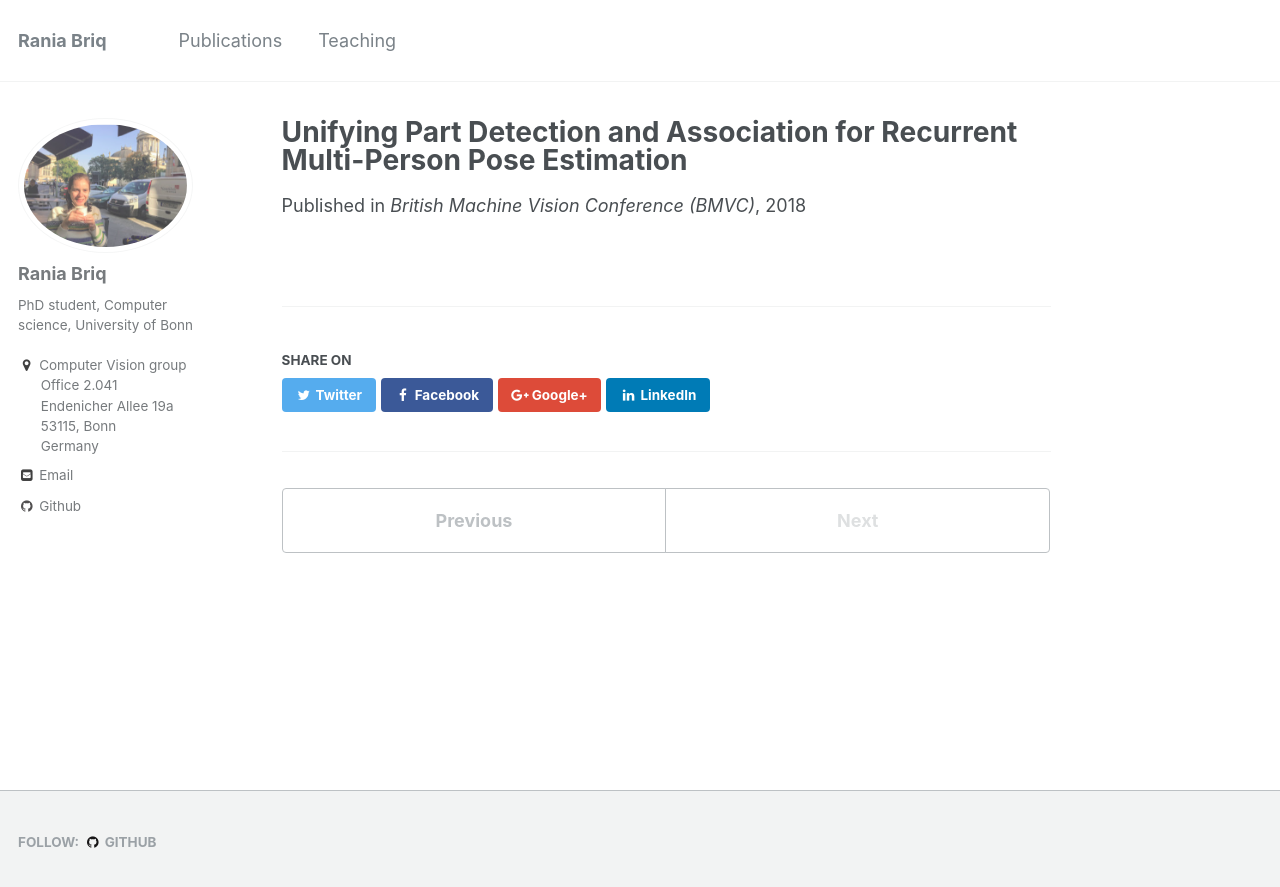
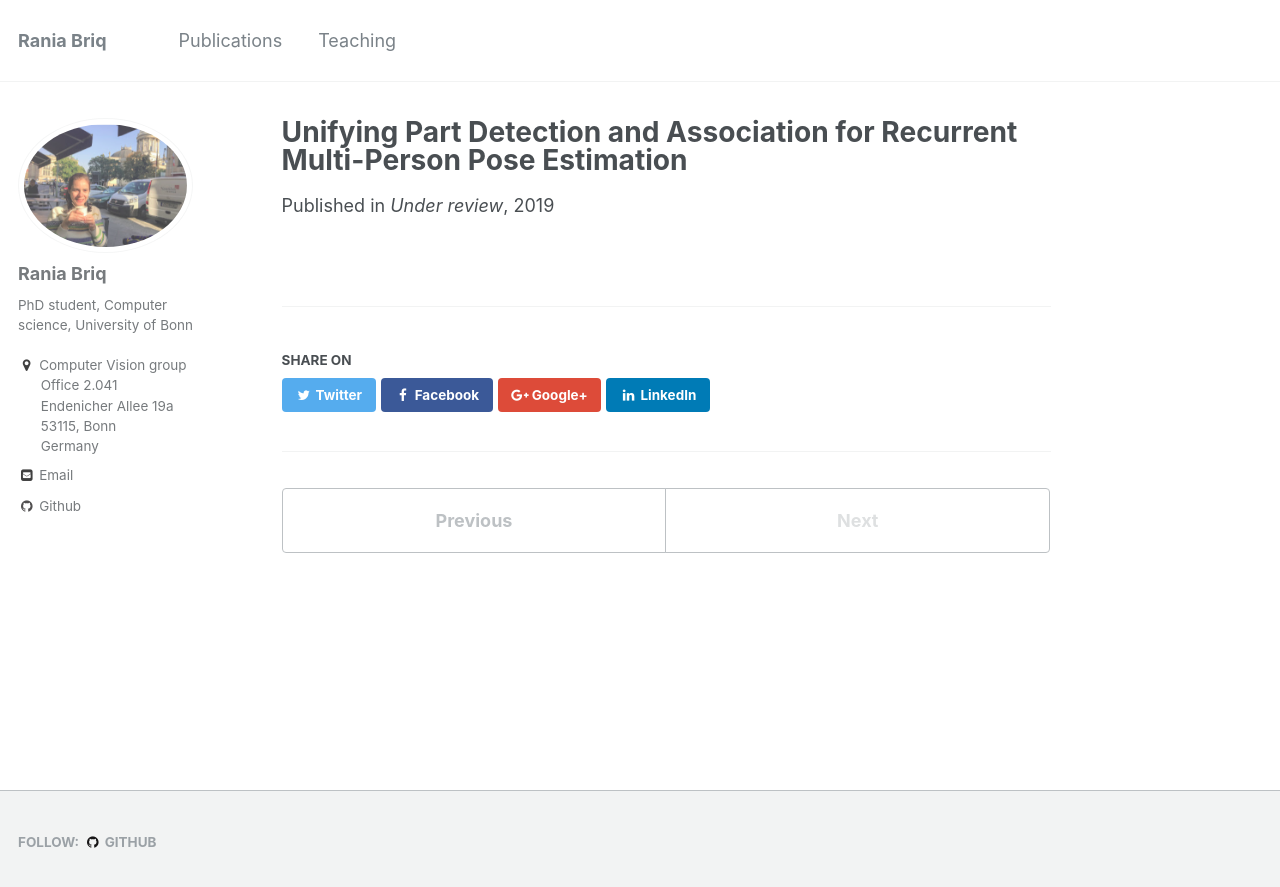
Before and after one commit to briqr/briqr.github.io, a Jekyll site: the page built from _publications/2019-03-15-RMPP.md, in a window 1280 px wide. Shown: the top 887 px of the page. Built offline with Jekyll 4.4.1, drawn with Linux system fonts in a browser that asks for light colours.

Commit message:
Update 2019-03-15-RMPP.md

```diff
--- a/_publications/2019-03-15-RMPP.md
+++ b/_publications/2019-03-15-RMPP.md
@@ -3,9 +3,9 @@ title: "Unifying Part Detection and Association for Recurrent Multi-Person Pose
 collection: publications
 #permalink: /publication/2009-10-01-paper-title-number-1
 excerpt: 'We propose a joint model of human joint detection and association for 2D multi-person pose estimation (MPPE). '
-date: 2018-July-02
-venue: 'British Machine Vision Conference (BMVC)'
+date: 2019-March-15
+venue: 'Under review'
 paperurl: 'https://arxiv.org/pdf/1807.09169'
 Authors: R. Briq, A. Doering, J. Gall
-image: 'cspn_approach.png'
+image: 'RMPP_approach.png'
 ---
```
